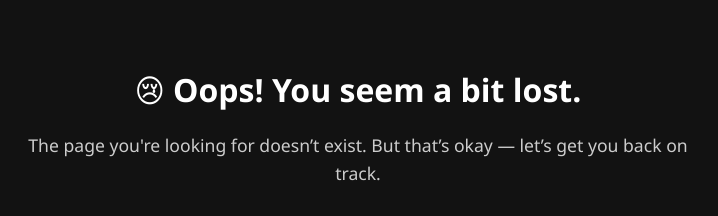
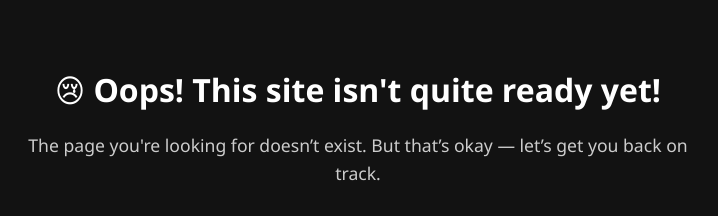
Before and after one commit to Sergio-Insuasti/sergio-insuasti.github.io, a plain HTML site: page 404.html in a window 1280 px wide. Shown: the top 216 px of the page, without its empty margins (282-1000 px from the left). Drawn offline with Linux system fonts and the light colour scheme.

Commit message:
Altered 404 message

```diff
--- a/404.html
+++ b/404.html
@@ -60,7 +60,7 @@
 </head>
 <body>
   <main>
-    <h1>😢 Oops! You seem a bit lost.</h1>
+    <h1>😢 Oops! This site isn't quite ready yet!</h1>
     <p>The page you're looking for doesn’t exist. But that’s okay — let’s get you back on track.</p>
 
     <div class="gif-container">
```
